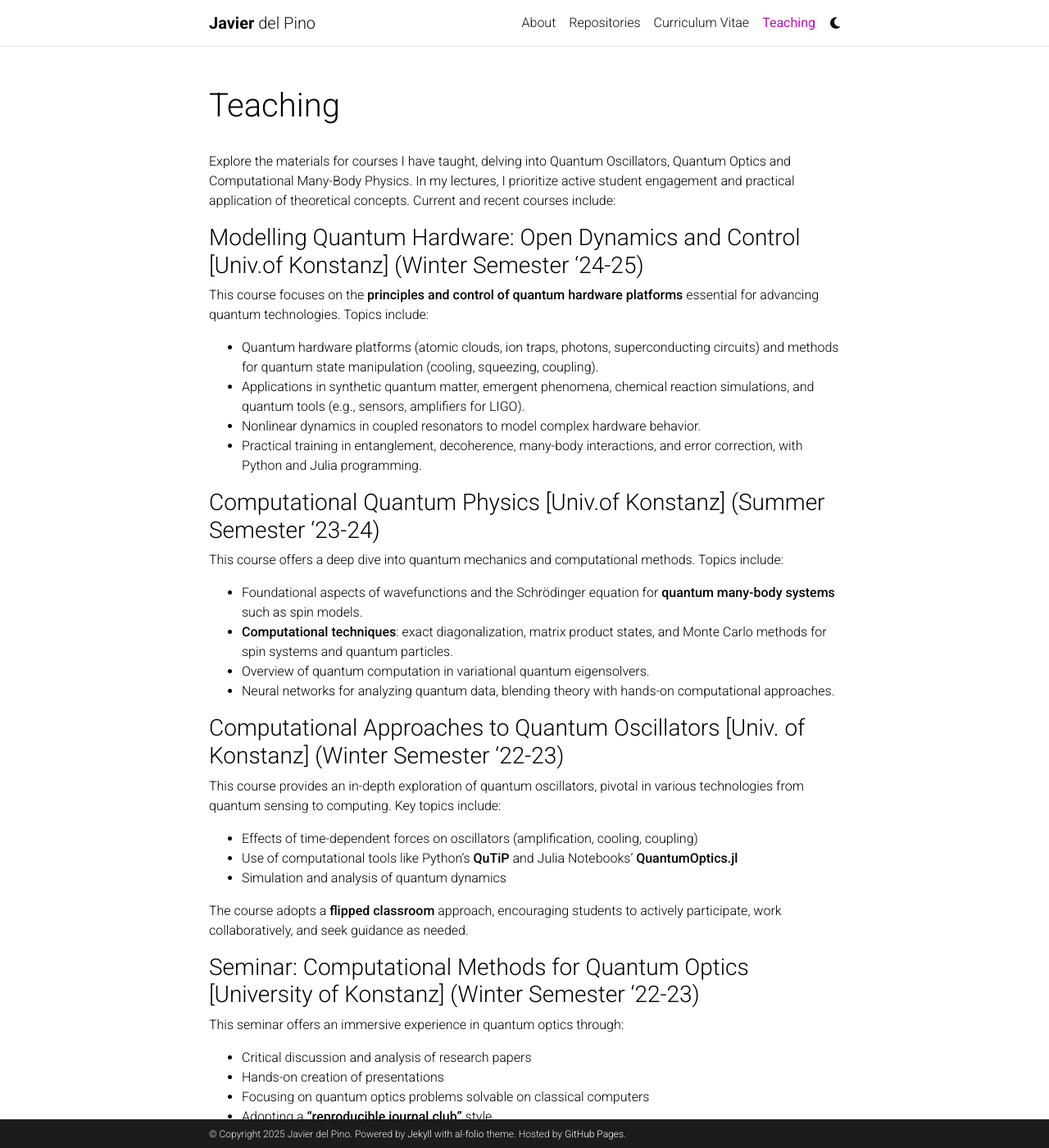
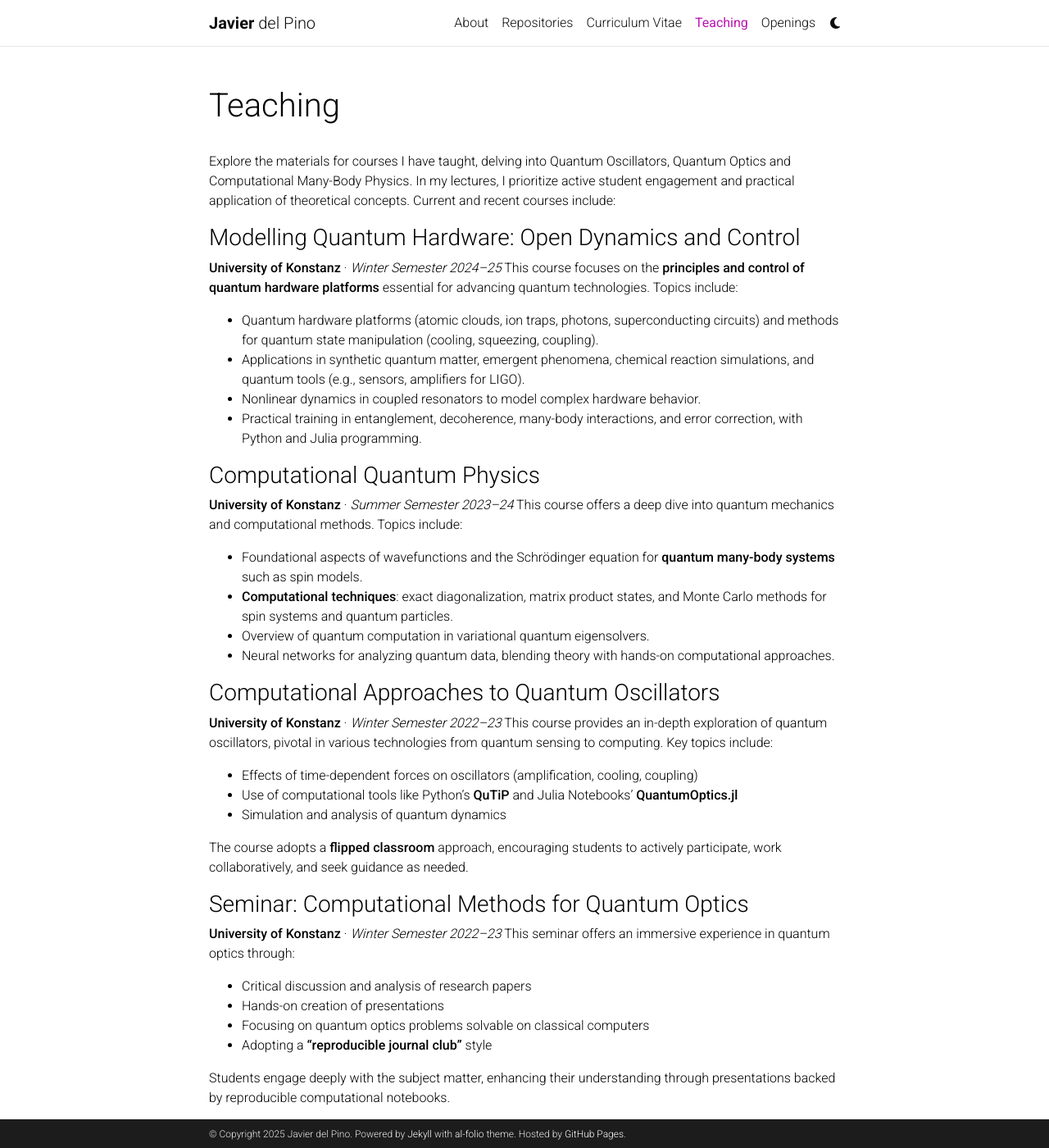
Before and after one commit to jdelpino/jdelpino.github.io, a Jekyll site: the page built from _pages/teaching.md, in a window 1280 px wide and 1400 px high. Shown: the whole window at 82% size. Built offline with Jekyll 4.4.1, drawn with Linux system fonts in a browser that asks for light colours; comment, search, counter and statistics services are not loaded; a style sheet for code colours, icons or effects is not loaded.

Commit message:
first version of position anouncement and other minor updates

```diff
--- a/_pages/teaching.md
+++ b/_pages/teaching.md
@@ -9,14 +9,16 @@
 
 Explore the materials for courses I have taught, delving into Quantum Oscillators, Quantum Optics and Computational Many-Body Physics. In my lectures, I prioritize active student engagement and practical application of theoretical concepts. Current and recent courses include:
 
-### Modelling Quantum Hardware: Open Dynamics and Control [Univ.of Konstanz] (Winter Semester '24-25)
+### Modelling Quantum Hardware: Open Dynamics and Control
+**University of Konstanz** · *Winter Semester 2024–25*
 This course focuses on the **principles and control of quantum hardware platforms** essential for advancing quantum technologies. Topics include:
 - Quantum hardware platforms (atomic clouds, ion traps, photons, superconducting circuits) and methods for quantum state manipulation (cooling, squeezing, coupling).
 - Applications in synthetic quantum matter, emergent phenomena, chemical reaction simulations, and quantum tools (e.g., sensors, amplifiers for LIGO).
 - Nonlinear dynamics in coupled resonators to model complex hardware behavior.
 - Practical training in entanglement, decoherence, many-body interactions, and error correction, with Python and Julia programming.
 
-### Computational Quantum Physics [Univ.of Konstanz] (Summer Semester '23-24)
+### Computational Quantum Physics
+**University of Konstanz** · *Summer Semester 2023–24*
 This course offers a deep dive into quantum mechanics and computational methods. Topics include:
 - Foundational aspects of wavefunctions and the Schrödinger equation for **quantum many-body systems** such as spin models.
 - **Computational techniques**: exact diagonalization, matrix product states, and Monte Carlo methods for spin systems and quantum particles.
@@ -24,7 +26,8 @@
 - Neural networks for analyzing quantum data, blending theory with hands-on computational approaches.
 
 
-### Computational Approaches to Quantum Oscillators [Univ. of Konstanz] (Winter Semester '22-23)
+### Computational Approaches to Quantum Oscillators
+**University of Konstanz** · *Winter Semester 2022–23*
 This course provides an in-depth exploration of quantum oscillators, pivotal in various technologies from quantum sensing to computing. Key topics include:
 - Effects of time-dependent forces on oscillators (amplification, cooling, coupling)
 - Use of computational tools like Python's **QuTiP** and Julia Notebooks' **QuantumOptics.jl**
@@ -32,7 +35,8 @@
 
 The course adopts a **flipped classroom** approach, encouraging students to actively participate, work collaboratively, and seek guidance as needed.
 
-### Seminar: Computational Methods for Quantum Optics [University of Konstanz] (Winter Semester '22-23)
+### Seminar: Computational Methods for Quantum Optics
+**University of Konstanz** · *Winter Semester 2022–23*
 This seminar offers an immersive experience in quantum optics through:
 - Critical discussion and analysis of research papers
 - Hands-on creation of presentations
--- a/assets/json/resume.json
+++ b/assets/json/resume.json
@@ -6,7 +6,7 @@
     "email": "delpino.jv@gmail.com",
     "phone": "",
     "url": "",
-    "summary": "Theoretical physicist with a background in both classical and quantum many-body systems.",
+    "summary": "Theoretical physicist with expertise classical and quantum many-body systems.",
     "location": {
       "address": "Room P702 Universitätsstraße 10",
       "postalCode": "78464",
@@ -26,8 +26,8 @@
     {
       "name": "Department of Physics, University of Konstanz",
       "position": "W2 Interim Professor of Theoretical Quantum Physics",
-      "startDate": "Jan. 23",
-      "endDate": "now",
+      "startDate": "Oct. 23",
+      "endDate": "Mar. 25",
       "summary": "Teaching courses in Theoretical Quantum Physics and Nonlinear Physics. Supervising PhD students",
       "highlights": [
         "Quantum Oscillators", "Quantum Optics", "Nonlinear Physics"
```
Also changed, not shown: _pages/about.md (+4 -8 lines), _pages/openings.md (+80 -0 lines).
